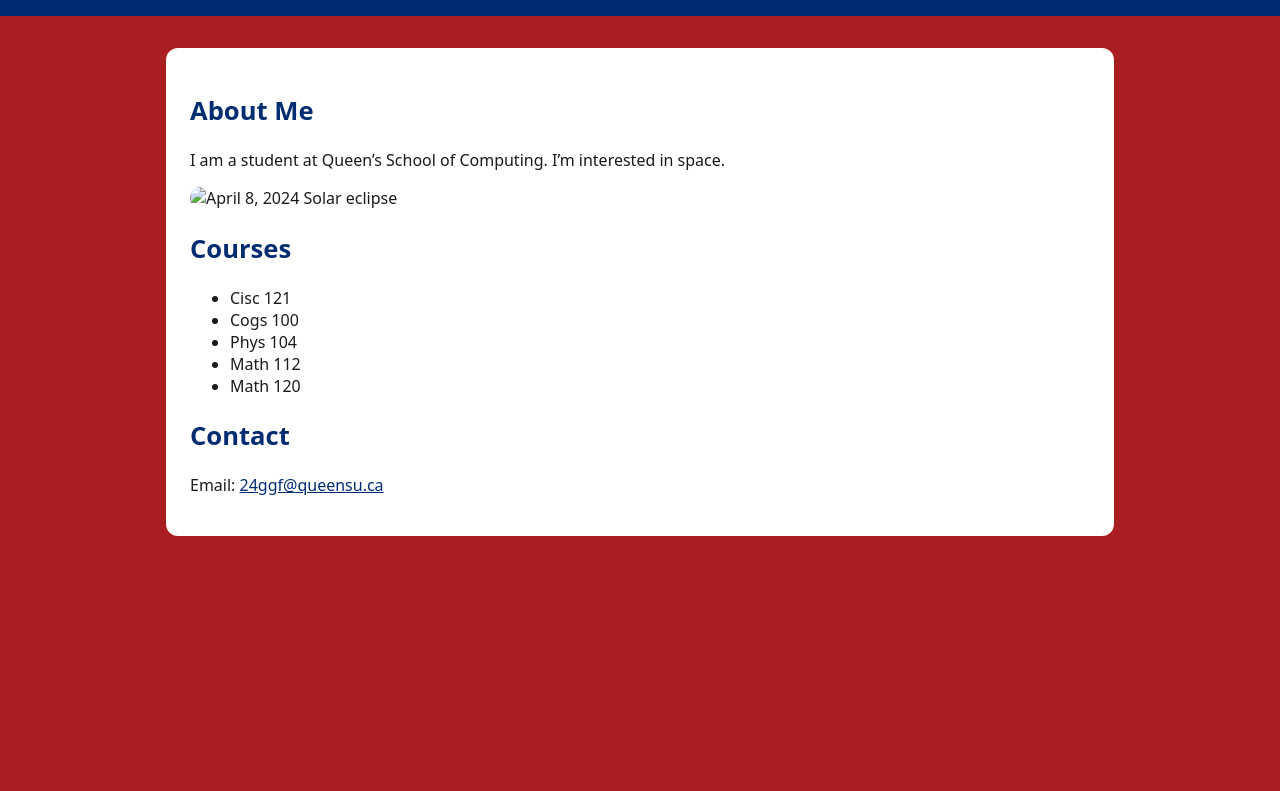
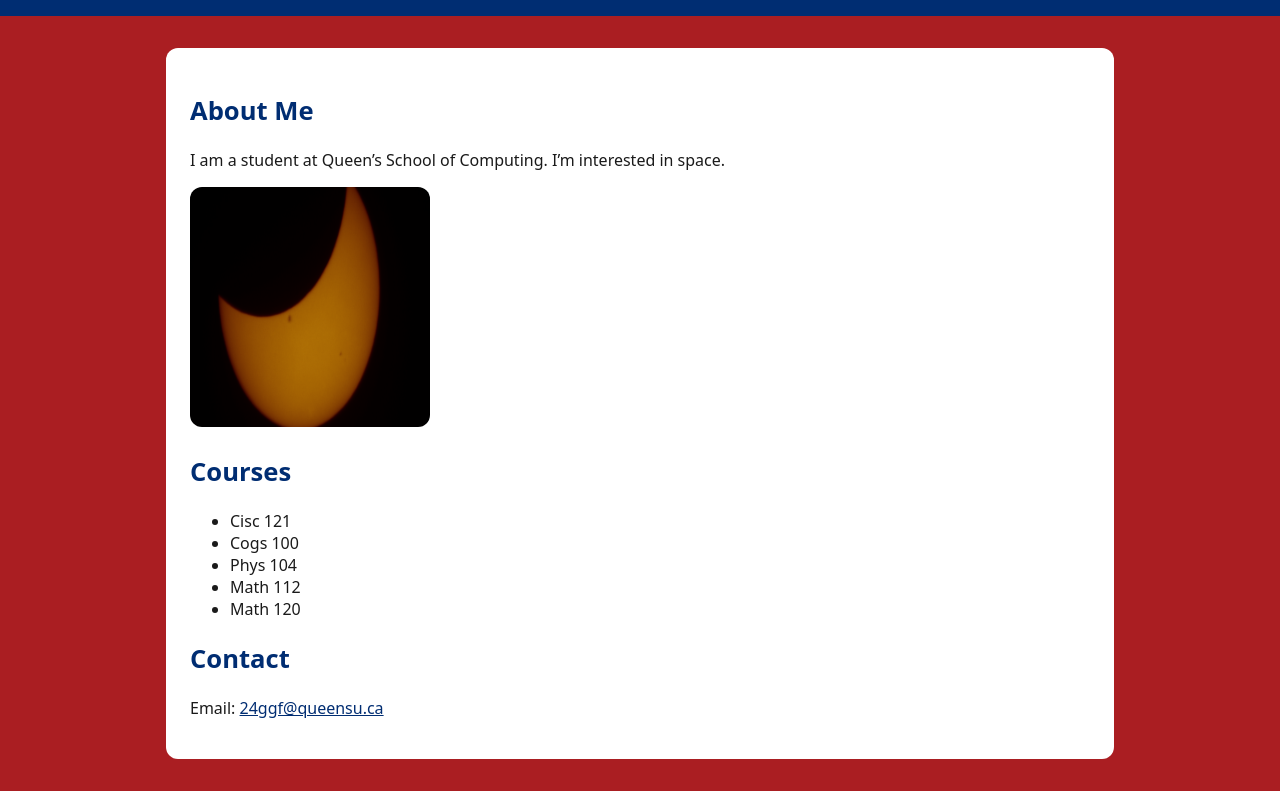
Before and after one commit to Akwosodow/queens-student-page, a plain HTML site: page index.html in a window 1280 px wide. Shown: the part 102-893 px from the top of the page. Before the commit the page ends 800 px from the top, so only its background shows below. Drawn offline with Linux system fonts and the light colour scheme.

Commit message:
Update index.html

```diff
--- a/index.html
+++ b/index.html
@@ -15,7 +15,7 @@
       <h2>About Me</h2>
       <p>I am a student at Queen’s School of Computing. I’m interested in space.</p>
 
-      <img src="me.jpg" alt="April 8, 2024 Solar eclipse" width="240" height="240" />
+      <img src="SUN.jpg" alt="April 8, 2024 Solar eclipse. Photographed through telescope" width="240" height="240" />
 
       <h2>Courses</h2>
       <ul>
```
